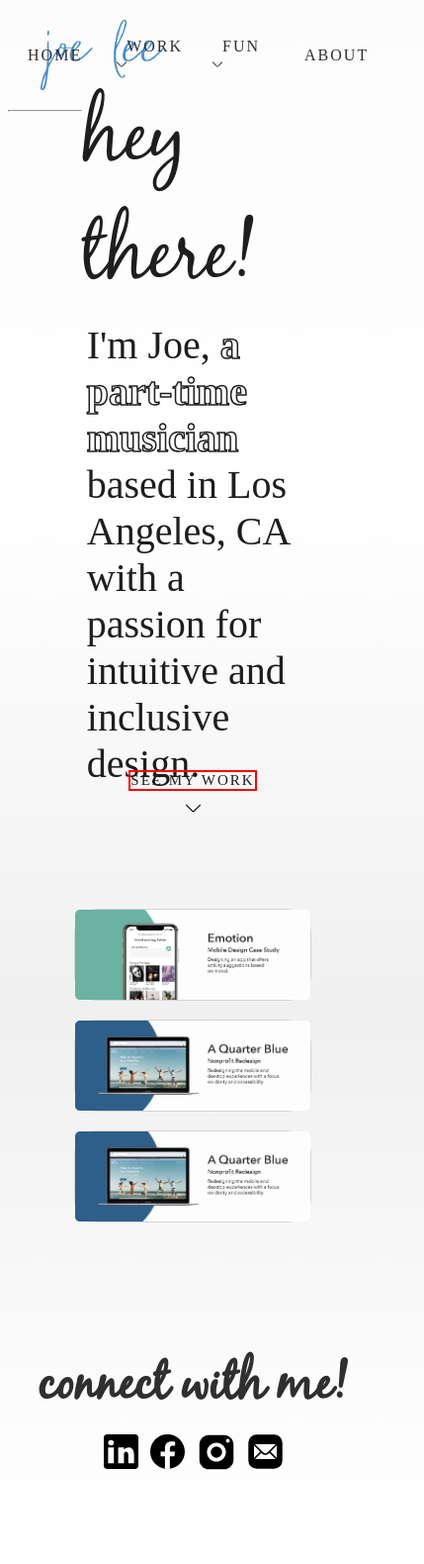
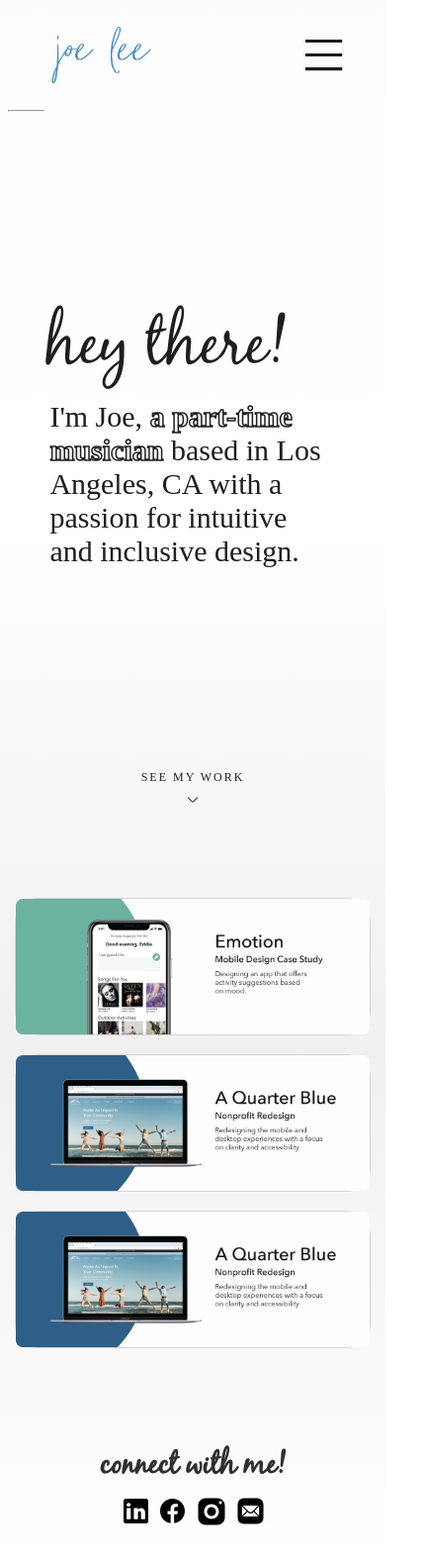
Before and after one commit to sehbee/UX_UI_HW_19, a plain HTML site: page index.html in a window 390 px wide. Shown: the whole page at 99% size, 429 px wide, since content can reach past the window. Before the commit the page ends 1531 px from the top, so only its background shows below. Drawn offline with nearby package versions, Linux system fonts and the light colour scheme; a web font is replaced by a local one.

Commit message:
edits 9:29pm

```diff
--- a/css/index.css
+++ b/css/index.css
@@ -36,6 +36,10 @@ header {
     width: 73%;
     align-items: center;
     padding-right: 8.33%;
+}
+
+#hamburger {
+    display: none;
 }
 
 .home, .about {
@@ -167,7 +171,6 @@ h2{
     font-size: 15px;
     transition: all 0.2s ease 0s;
     margin-bottom: 0;
-    border: 2px solid red;
 
 }
 
@@ -395,15 +398,113 @@ body {
     flex-direction: column;
 }
 
-@media only screen and (max-width: 600) {
-    .home, .about, .work, .fun {
-        font-size: 10px;
-    }
-    .hero {
-        display: flex;
-        flex-direction: column;
+@media only screen and (max-width: 1000px) {
+    .navbar {
+        display: none;
     }
 
+    #hamburger {
+        display: flex;
+        margin-right: 10%;
+        transform: scale(0.5);
+        filter: invert(0%) sepia(20%) saturate(300%) hue-rotate(322deg) brightness(88%) contrast(77%);
+    }
 
+    .hero-content h1 {
+        font-size: 65px;
+
+    }
+
+    .hero-content h2 {
+        font-size: 30px;
+    }
+
+    .hero {
+        grid-template-columns: 10% 80% 10%;
+        grid-template-rows:  100%;
+    }
+
+    .logo {
+        transform: scale(0.8);
+    }
+
+    .logodiv {
+        margin-left: 8%;
+    }
+
+    #scrollbutton {
+        font-size: 12px;
+    }
+
+    #workarrow {
+        width: 10px;
+    }
+
+    span:hover {
+        -webkit-text-fill-color: #5399da;
+        -webkit-text-stroke-color: #5399da;
+        font-size: 35px;
+    }
+
+    .portfolio_link1 {
+        margin: 0% 2% 5% 2%;
+        border-radius: 25px;
+        border: 1px solid #D4D4D4;
+        transition: all 0.2s ease 0s;
+    }
+
+    .portfolio_link2 {
+        margin: 0% 2% 5% 2%;
+        border-radius: 25px;
+        border: 1px solid #D4D4D4;
+        transition: all 0.2s ease 0s;
+    }
+    .portfolio_link3 {
+        margin: 0% 2% 5% 2%;
+        border-radius: 25px;
+        border: 1px solid #D4D4D4;
+        transition: all 0.2s ease 0s;
+    }
+
+    .footer-content h5 {
+        font-size: 30px;
+    }
+
+    .linkedin, .facebook {
+        width: 25px;
+        height: 25px;
+
+        padding: 6px;
+        transition: all 0.2s ease 0s;
+
+    }
+
+    .linkedin:hover, .facebook:hover{
+        width: 30px;
+        height: 30px;
+    }
+    .email {
+        width: 31px;
+        height: 31px;
+        padding: 3px;
+        transition: all 0.2s ease 0s;
+    }
+
+    .instagram {
+        width: 36px;
+        height: 36px;
+        padding: 3px;
+        transition: all 0.2s ease 0s;
+    }
+
+    .instagram:hover {
+        width: 41px;
+        height: 41px;
+    }
+
+    .email:hover{
+        width: 36px;
+        height: 36px;
+    }
 
 }
--- a/index.html
+++ b/index.html
@@ -27,6 +27,9 @@
                 <a class="about" href="blank">About</a>
 
 
+            </div>
+            <div id="hamburger">
+                <img src="images/icons8-menu.svg">
             </div>
         </header>
         <section class="hero">
```
Also changed, not shown: images/icons8-menu.svg (added), 1 other file.
